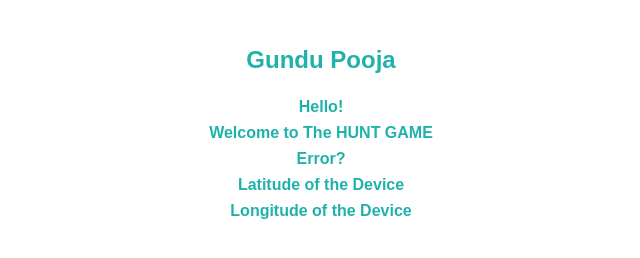
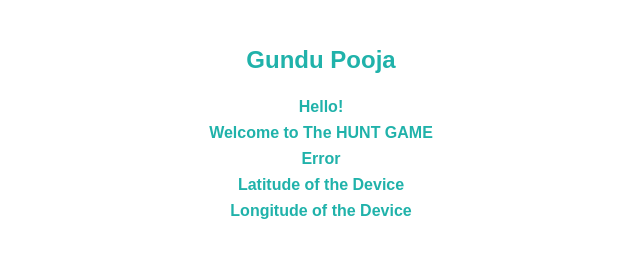
Before and after one commit to GUNDUPOOJA/pg-client-hunt, a website with bundled scripts: page index.html in a window 1280 px wide. Shown: the full height of the page, 319-959 px from the left. Built offline with nearby package versions, Linux system fonts and the light colour scheme.

Commit message:
modified files

```diff
--- a/index.html
+++ b/index.html
@@ -25,7 +25,7 @@
          <div class="border" id="greeting">Hello!</div>
 
         <div id="location">Welcome to <span id="locationAnswer">The HUNT GAME</span></div>
-        <div id="error message">Error<span id="error message">?</span></div>
+        <div id="error message">Error<span id="error message"></span></div>
         <div id="device-lat">Latitude of the Device<span id="location latitude"></span></div>
         <div id="device-long">Longitude of the Device<span id="location longitude"></span></div>
 
```
